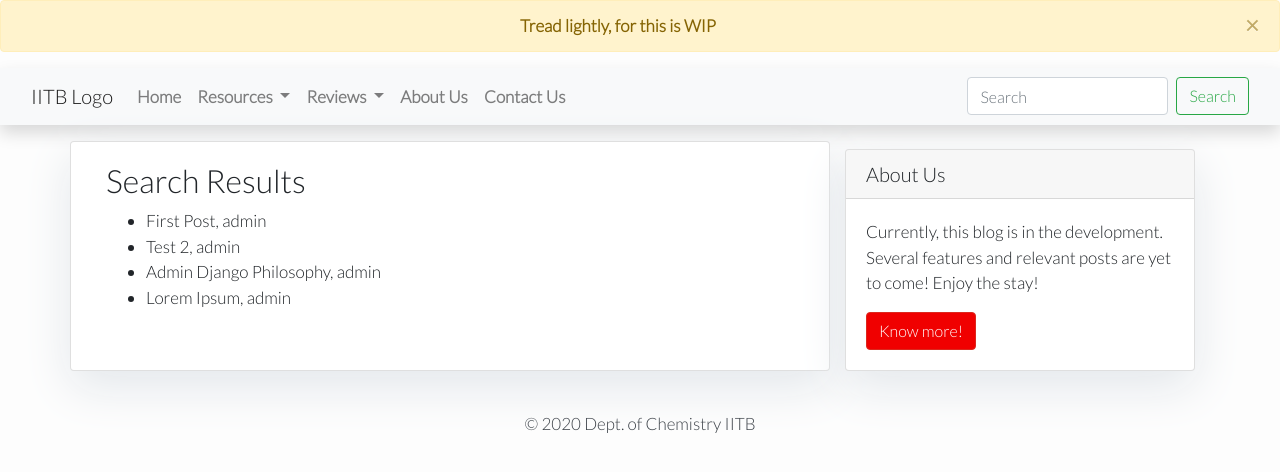
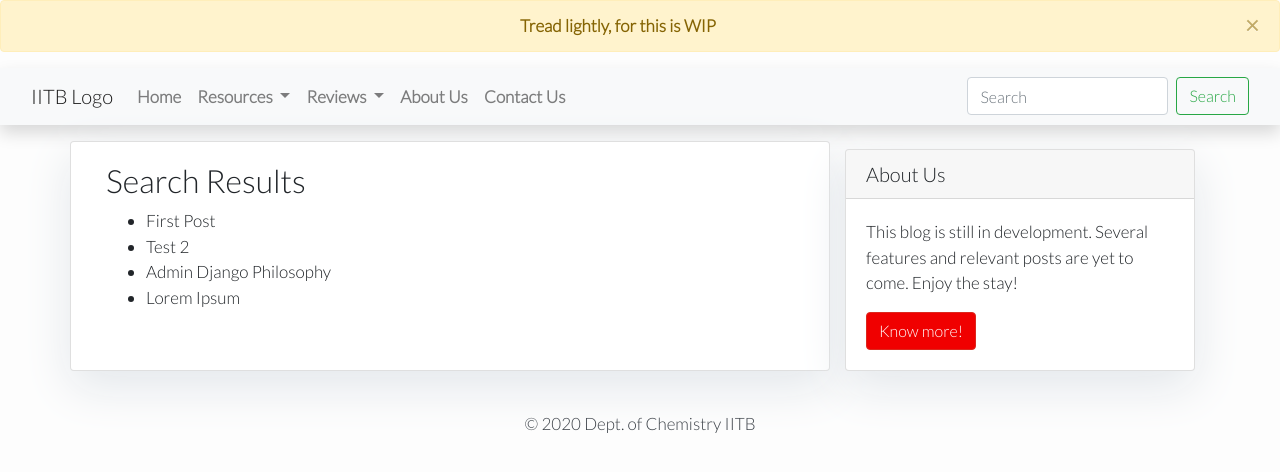
Before and after one commit to niTROCket51/blog-chem-iitb, a Django app: page /search/ in a window 1280 px wide. Shown: the top 472 px of the page. Run offline with Django 3.2, Linux system fonts and the light colour scheme; data comes from the database, SQL or seed files in the repository; some libraries are stand-ins or nearby versions.

```diff
--- a/feed/templates/feed/search_results.html
+++ b/feed/templates/feed/search_results.html
@@ -8,7 +8,7 @@
         <ul>
             {% for post in post_list %}
               <li>
-                {{ post.title }}, {{ post.author }}
+                {{ post.title }}
               </li>
             {% endfor %}
         </ul>
--- a/feed/templates/feed/sidebar.html
+++ b/feed/templates/feed/sidebar.html
@@ -12,7 +12,7 @@
 <div class="card my-4">
         <h5 class="card-header">About Us</h5>
     <div class="card-body">
-        <p class="card-text"> Currently, this blog is in the development. Several features and relevant posts are yet to come! Enjoy the stay!</p>
+        <p class="card-text"> This blog is still in development. Several features and relevant posts are yet to come. Enjoy the stay!</p>
         <a href="#"
            class="btn btn-danger">Know more!</a>
     </div>
--- a/feed/views.py
+++ b/feed/views.py
@@ -2,7 +2,6 @@
 
 from django.views import generic
 from .models import Post
-from django.template import loader
 
 class PostList(generic.ListView):
     queryset = Post.objects.order_by('-published_date')
```
